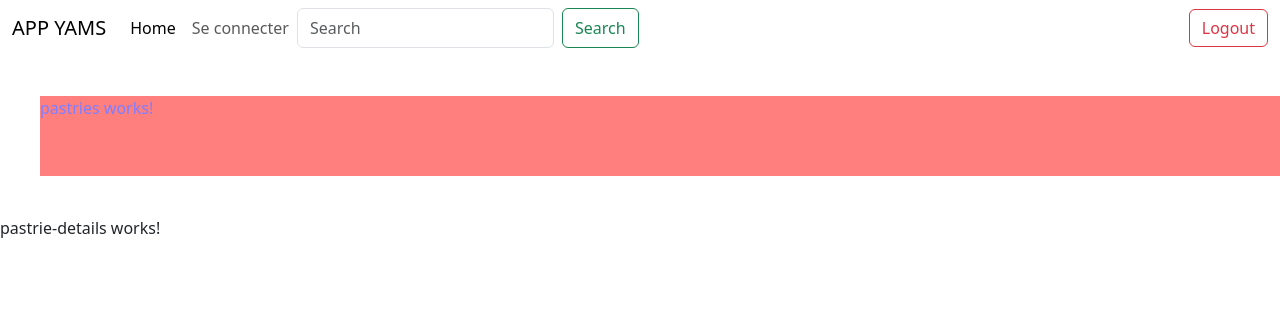
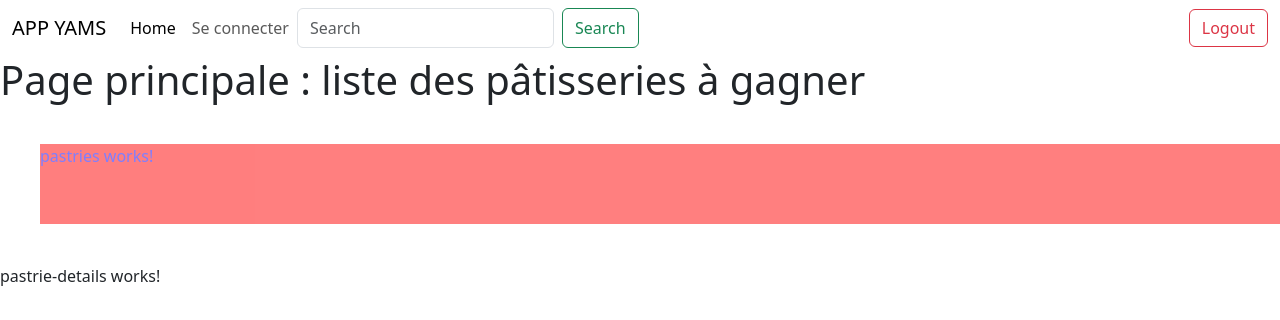
Before and after one commit to zazapeta/3wa-angular-semaine, an Angular app in the folder sami/Angular/app-yams/: page / in a window 1280 px wide. Shown: the top 320 px of the page. Built offline with nearby package versions, Linux system fonts and the light colour scheme.

Commit message:
Add title to pastries page

```diff
--- a/sami/Angular/app-yams/src/app/pastries/pastries.component.html
+++ b/sami/Angular/app-yams/src/app/pastries/pastries.component.html
@@ -9,5 +9,6 @@
     margin: 40px;
   }
 </style>
+<h1>{{titlePage}}</h1>
 <p>pastries works!</p>
 <app-pastrie-details />
--- a/sami/Angular/app-yams/src/app/pastries/pastries.component.ts
+++ b/sami/Angular/app-yams/src/app/pastries/pastries.component.ts
@@ -6,5 +6,5 @@ import { Component } from '@angular/core';
   styleUrls: ['./pastries.component.scss']
 })
 export class PastriesComponent {
-
+  titlePage: string = "Page principale : liste des pâtisseries à gagner";
 }
```
